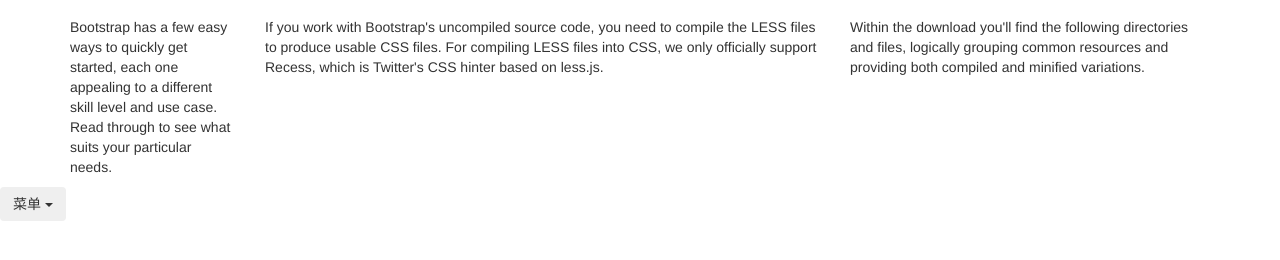
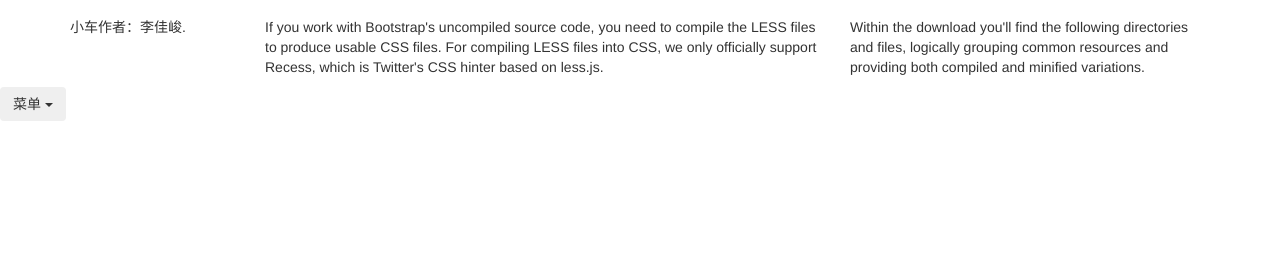
Before and after one commit to litaojin/litaojin.github.io, a plain HTML site: page index.html in a window 1280 px wide. Shown: the part 176-436 px from the top of the page. Drawn offline with nearby package versions, Linux system fonts and the light colour scheme.

Commit message:
Update one line

```diff
--- a/index.html
+++ b/index.html
@@ -22,7 +22,7 @@
     <div class="row">
         <div class="col-xs-2">
             <h2 class="page-header">小车</h2>
-            <p>Bootstrap has a few easy ways to quickly get started, each one appealing to a different skill level and use case. Read through to see what suits your particular needs.</p>
+            <p>小车作者：李佳峻.</p>
         </div>
         <div class="col-xs-6">
             <h2 class="page-header">区域二</h2>
```
